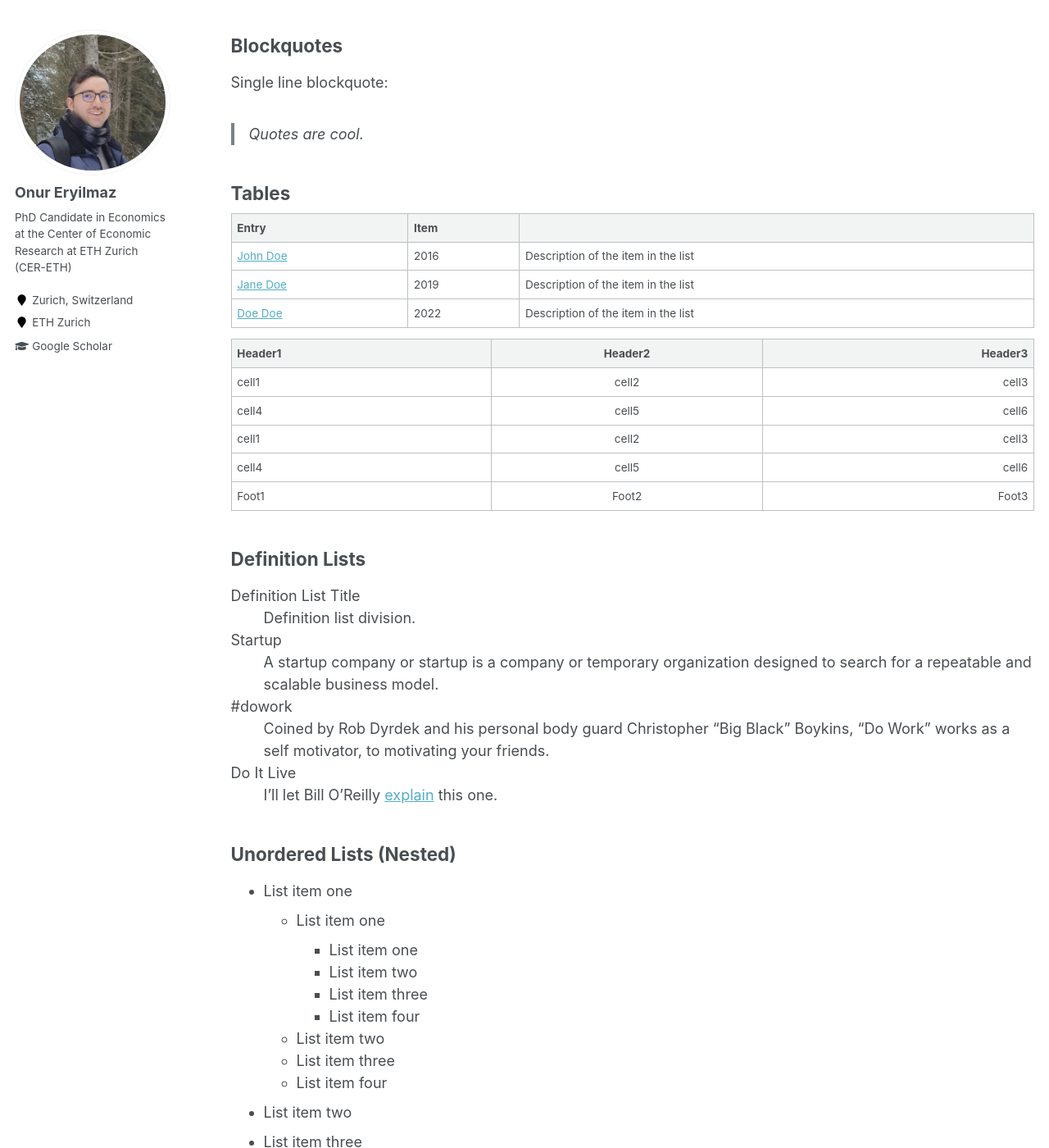
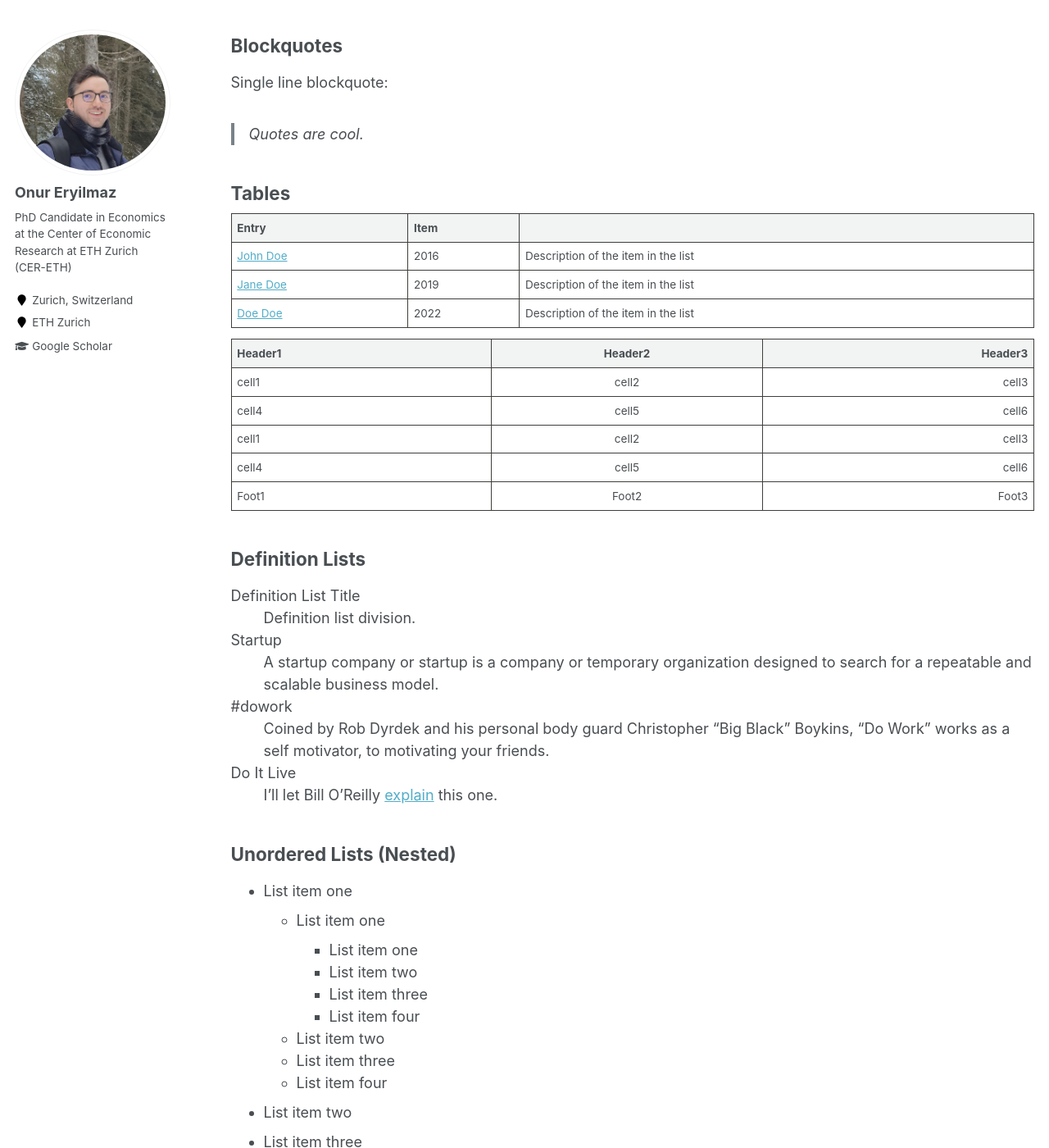
Before and after one commit to oeryilmaz/oeryilmaz.github.io, a Jekyll site: the page built from _pages/archive-layout-with-content.md, in a window 1280 px wide and 1400 px high, scrolled down 500 px. Shown: the whole window at 82% size. Built offline with Jekyll 4.4.1, drawn with Linux system fonts in a browser that asks for light colours.

Commit message:
Update _variables.scss

```diff
--- a/_sass/_variables.scss
+++ b/_sass/_variables.scss
@@ -49,9 +49,9 @@ $type-size-8                : 0.625em;  // ~10px
 
 $gray                       : #7a8288;
 $dark-gray                  : mix(#000, $gray, 40%);
-$darker-gray                  : #3e3e3b;
-/*$darker-gray                : mix(#000, $gray, 60%);*/
-$light-gray                 : mix(#fff, $gray, 50%);
+$darker-gray                : mix(#000, $gray, 60%);
+/*$light-gray                 : mix(#fff, $gray, 50%);*/
+$light-gray                : #3e3e3b;
 $lighter-gray               : mix(#fff, $gray, 90%);
 
 $petrol                      : #007894;
```
